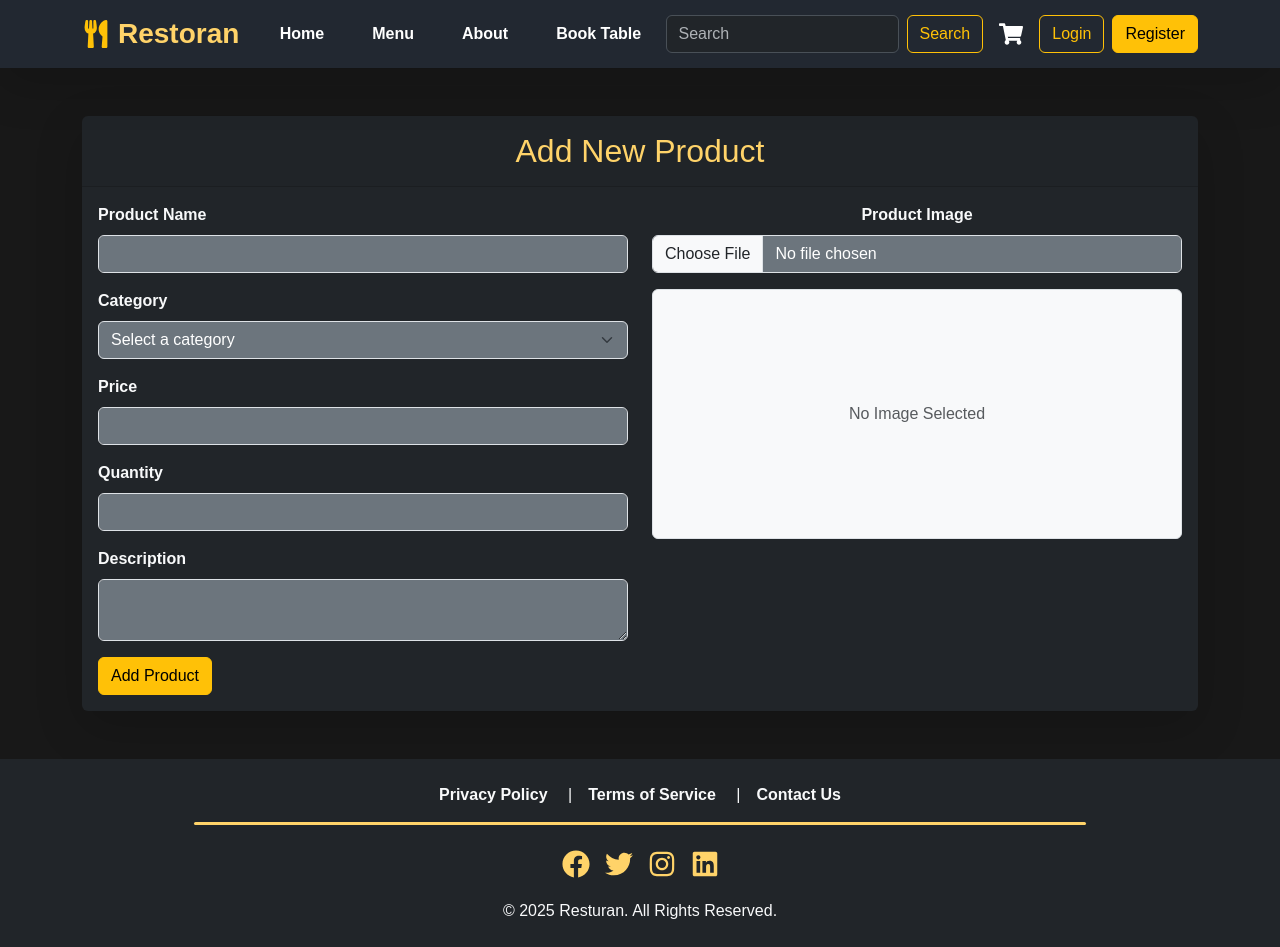
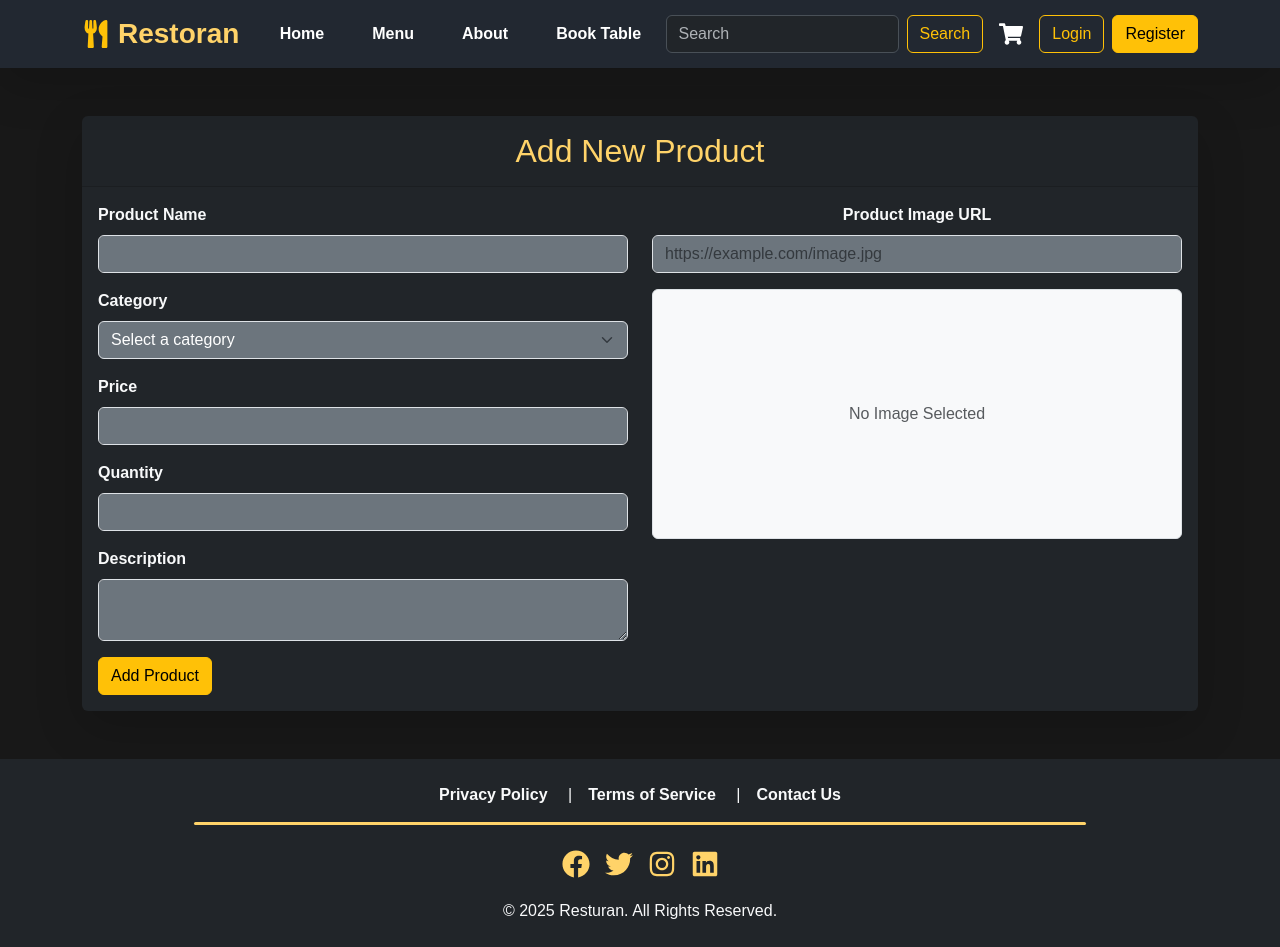
Before and after one commit to MahmoudEissaM/E-Commerce-React, a React (Vite) app: page /products/new in a window 1280 px wide. Built offline with nearby package versions, Linux system fonts and the light colour scheme.

Commit message:
Fix product creation by changing image field from file upload to URL input

```diff
--- a/src/pages/ProductForm.jsx
+++ b/src/pages/ProductForm.jsx
@@ -7,6 +7,7 @@ export function ProductForm() {
     const navigate = useNavigate();
     const { id } = useParams();
     const [product, setProduct] = useState({
+        id: "", // إضافة حقل id
         name: "",
         category: "",
         price: "",
@@ -31,13 +32,11 @@ export function ProductForm() {
         setProduct({ ...product, [e.target.name]: e.target.value });
     };
 
+    // تم تغيير هذه الدالة لاستخدام حقل نصي لعنوان URL بدلاً من تحميل الملف
     const handleImageChange = (e) => {
-        const file = e.target.files[0];
-        if (file) {
-            const blobURL = URL.createObjectURL(file);
-            setPreview(blobURL);
-            setProduct({ ...product, image: blobURL });
-        }
+        const imageUrl = e.target.value;
+        setPreview(imageUrl);
+        setProduct({ ...product, image: imageUrl });
     };
 
     const handleSubmit = async (e) => {
@@ -46,7 +45,12 @@ export function ProductForm() {
             if (id) {
                 await productsApi.update(id, product);
             } else {
-                await productsApi.create(product);
+                // توليد قيمة لحقل id قبل إرسال البيانات
+                const newProduct = {
+                    ...product,
+                    id: Date.now().toString() // استخدام الطابع الزمني الحالي كقيمة لحقل id
+                };
+                await productsApi.create(newProduct);
             }
             navigate("/products");
         } catch (error) {
@@ -109,8 +113,16 @@ export function ProductForm() {
                             </div>
 
                             <div className="col-md-6 d-flex flex-column align-items-center">
-                                <label className="form-label fw-bold">Product Image</label>
-                                <input type="file" className="form-control mb-3 bg-secondary text-white" accept="image/*" onChange={handleImageChange} required={!id} />
+                                <label className="form-label fw-bold">Product Image URL</label>
+                                <input
+                                    type="url"
+                                    className="form-control mb-3 bg-secondary text-white"
+                                    placeholder="https://example.com/image.jpg"
+                                    name="image"
+                                    value={product.image}
+                                    onChange={handleChange}
+                                    required
+                                />
 
                                 {preview ? (
                                     <img src={preview} alt="Preview" className="img-fluid rounded shadow" style={{ maxHeight: "250px", objectFit: "contain" }} />
```
